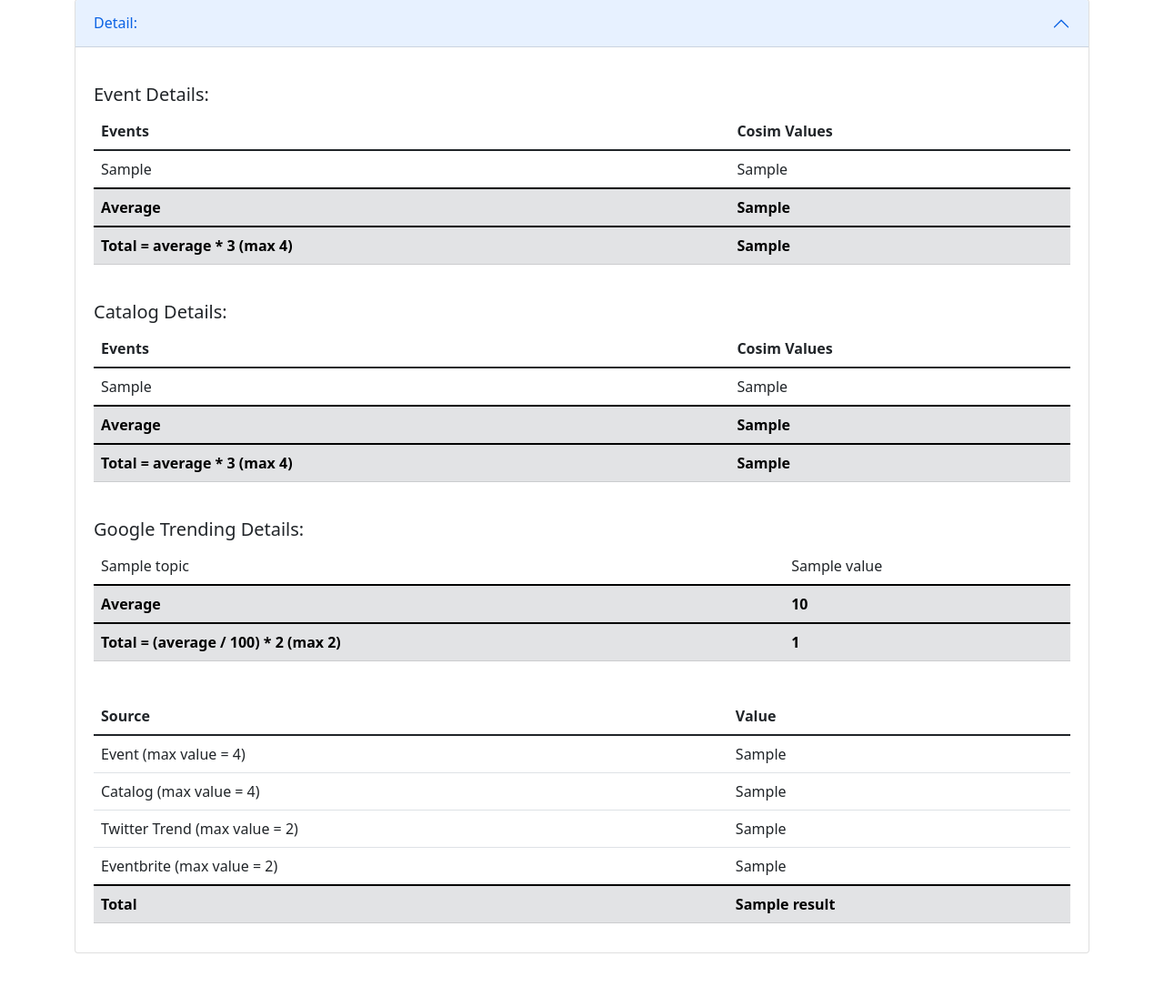
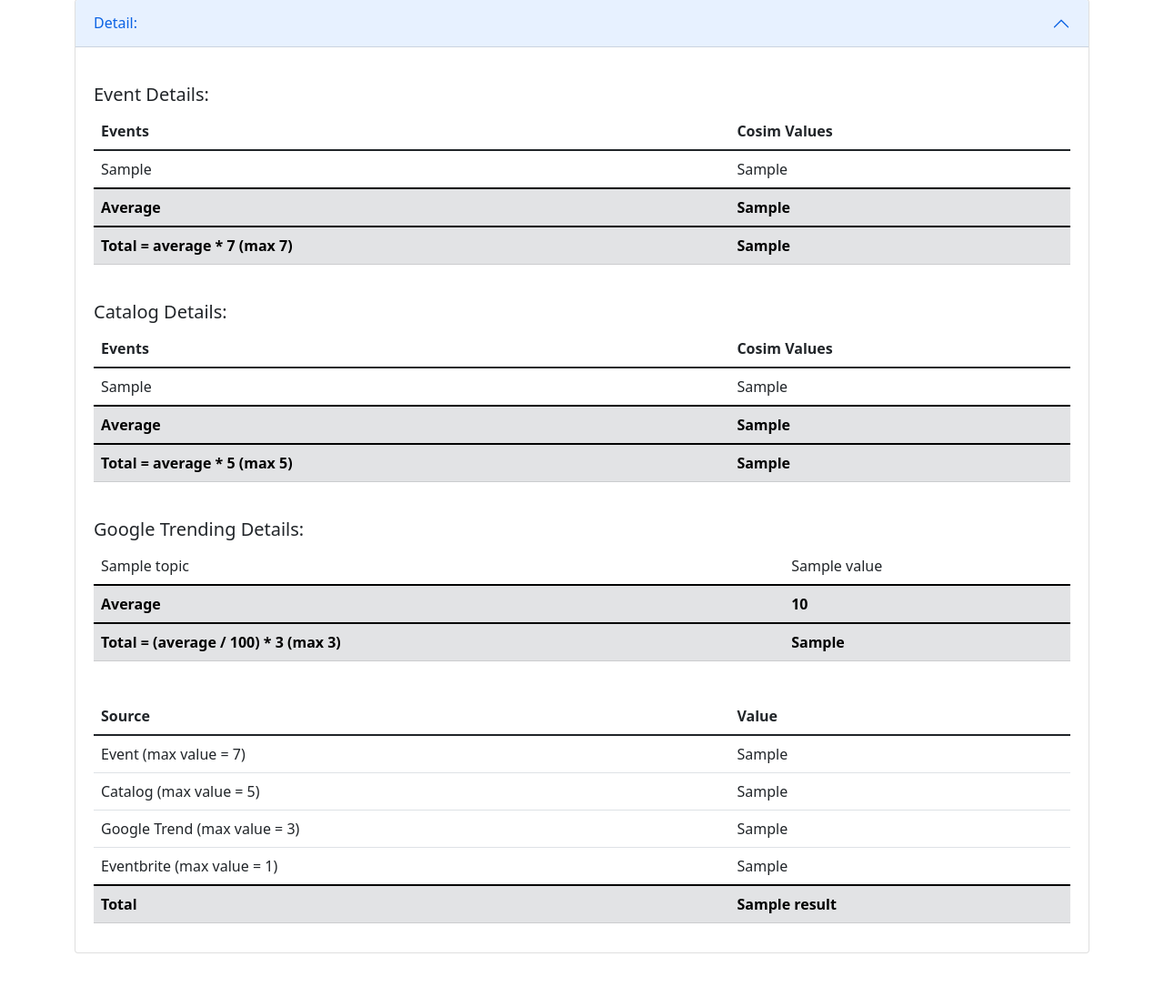
Before and after one commit to luthfidhani/sistem-skoring-pelatihan-microsoft, a Django app: template templates/skoring/index.html in a window 1280 px wide, after a click on "Detail:". Shown: the part 749-1845 px from the top of the page at 91% size. Run offline with Django 4.2, Linux system fonts and the light colour scheme; the template is opened without the code that fills it: most values are stand-ins (such as "Sample title", 1, 10 or a date in 2020).

Commit message:
chore: update scoring

```diff
--- a/skoring/utils/ai_models.py
+++ b/skoring/utils/ai_models.py
@@ -130,7 +130,7 @@ def train(query, topics):
     trending_value, data_trending = get_trending_value(topics)
 
     # values = [event details, training catalog, trending value, event brite value]
-    bobot = np.array([4, 4, 2, 2])
+    bobot = np.array([7, 5, 3, 1])
     values = [mean_cosims[0], mean_cosims[1], trending_value, eventbrite_value.mean()] # menggabung kan menjadi 1 list
     values = np.nan_to_num(values) * bobot # convert NaN value to 0 dan dikali dengan bobotnya
 
--- a/skoring/views.py
+++ b/skoring/views.py
@@ -26,7 +26,7 @@ def analyze(request): # fungsi untuk menganilis data
                 eventbrite_message = eventbrite_message + f" topik {topic} berjumlah {eventbrite} event, "
 
             # Cek AHP
-            if result >= 8:
+            if result >= 10:
                 ahp = "Sangat direkomendasikan"
                 alert = "alert alert-success"
                 message = f'''
@@ -36,7 +36,7 @@ def analyze(request): # fungsi untuk menganilis data
                     Sedangkan Google Trend mengambarkan topik tersebut mendapat nilai {mean[2]} dan terdapat {eventbrite_message} event di Evenbrite.
                     Oleh karena itu,<b> pelatihan tersebut sangat direkomendasikan. </b>
                 '''
-            elif result >= 4:
+            elif result >= 5 :
                 ahp = "Bisa dicoba"
                 alert = "alert alert-primary"
                 message = f'''
--- a/templates/skoring/index.html
+++ b/templates/skoring/index.html
@@ -96,7 +96,7 @@
                                 </thead>
                                 <thead class="table-secondary">
                                   <tr>
-                                    <th scope="col">Total = average * 3 (max 4)</th>
+                                    <th scope="col">Total = average * 7 (max 7)</th>
                                     <th scope="col">{{ mean.0 }}</th>
                                   </tr>
                                 </thead>
@@ -126,7 +126,7 @@
                                 </thead>
                                 <thead class="table-secondary">
                                   <tr>
-                                    <th scope="col">Total = average * 3 (max 4)</th>
+                                    <th scope="col">Total = average * 5 (max 5)</th>
                                     <th scope="col">{{ mean.1 }}</th>
                                   </tr>
                                 </thead>
@@ -152,8 +152,8 @@
                                 </thead>
                                 <thead class="table-secondary">
                                   <tr>
-                                    <th scope="col">Total = (average / 100) * 2 (max 2)</th>
-                                    <th scope="col">{{ data_trending.total_percentage }}</th>
+                                    <th scope="col">Total = (average / 100) * 3 (max 3)</th>
+                                    <th scope="col">{{ mean.2 }}</th>
                                   </tr>
                                 </thead>
                                 </tbody>
@@ -170,19 +170,19 @@
                                 </thead>
                                 <tbody>
                                   <tr>
-                                    <td>Event (max value = 4)</td>
+                                    <td>Event (max value = 7)</td>
                                     <td>{{ mean.0 }}</td>
                                   </tr>
                                   <tr>
-                                    <td>Catalog (max value = 4)</td>
+                                    <td>Catalog (max value = 5)</td>
                                     <td>{{ mean.1 }}</td>
                                   </tr>
                                   <tr>
-                                    <td>Twitter Trend (max value = 2)</td>
+                                    <td>Google Trend (max value = 3)</td>
                                     <td>{{ mean.2 }}</td>
                                   </tr>
                                   <tr>
-                                    <td>Eventbrite (max value = 2)</td>
+                                    <td>Eventbrite (max value = 1)</td>
                                     <td>{{ mean.3 }}</td>
                                   </tr>
                                 </tbody>
```
Also changed, not shown: 1 other file.
